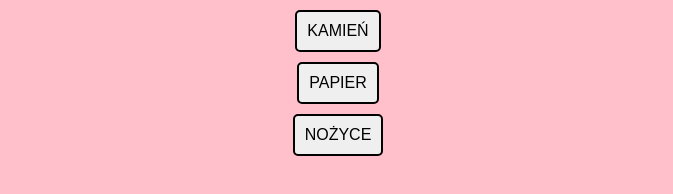
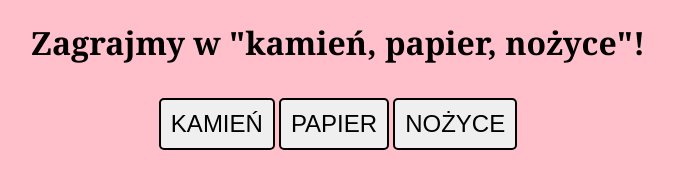
Before and after one commit to nnelaix/javascript-prework, a website: page index.html in a window 1280 px wide. Shown: the whole page, without its empty margins (302-975 px from the left). Drawn offline with Linux system fonts and the light colour scheme.

Commit message:
Style game

```diff
--- a/index.html
+++ b/index.html
@@ -6,12 +6,16 @@
 	<link rel="stylesheet" href="css/style.css">
 </head>
 <body>
+	<h1> Zagrajmy w "kamień, papier, nożyce"! </h1>
+	<h2> <i class="far fa-hand-rock"></i><i class="far fa-hand-paper"></i><i class="far fa-hand-scissors"></i></h2>
 	<div class="container">
-		<div id="buttons">
-            <button id="play-rock">KAMIEŃ</button>
-            <button id="play-paper">PAPIER</button>
-            <button id="play-scissors">NOŻYCE</button>
-        </div>
+		<div class="row">
+			<div id="buttons">
+				<button class="btn" id="play-rock">KAMIEŃ</button>
+				<button class="btn" id="play-paper">PAPIER</button>
+				<button class="btn" id="play-scissors">NOŻYCE</button>
+			</div>
+		</div>
 		<div id="messages"></div>
 	</div>
 	<script src="js/functions.js"></script>
--- a/js/script.js
+++ b/js/script.js
@@ -83,6 +83,9 @@
 		}
 	}
 
+	printMessage(displayResult(computerMove, playerMove));
+
+
 
 	}
 
--- a/sass/style.scss
+++ b/sass/style.scss
@@ -1,19 +1,31 @@
 body {
     background-color: pink;
 }
-
-button {
+.row {
     display: flex;
     justify-content: center;
     flex-direction: row;
+}
+
+.btn {
     padding: 10px;
     margin: 10px auto 0 auto;
-    max-width: 40pxx;
+    max-width: 180pxx;
     border-radius: 5px;
-    font-size: 16px;
+    font-size: 24px;
     text-align: center;
     text-decoration: none;
     cursor: pointer;
     border-width: 2px;
     border-style: solid;
 }
+
+h1 {
+    text-align: center;
+    font-family: Georgia, 'Times New Roman', Times, serif;
+}
+
+h2 {
+    font-size: 28px;
+    color: black;
+}
```
Also changed, not shown: css/style.css, 1 other file.
